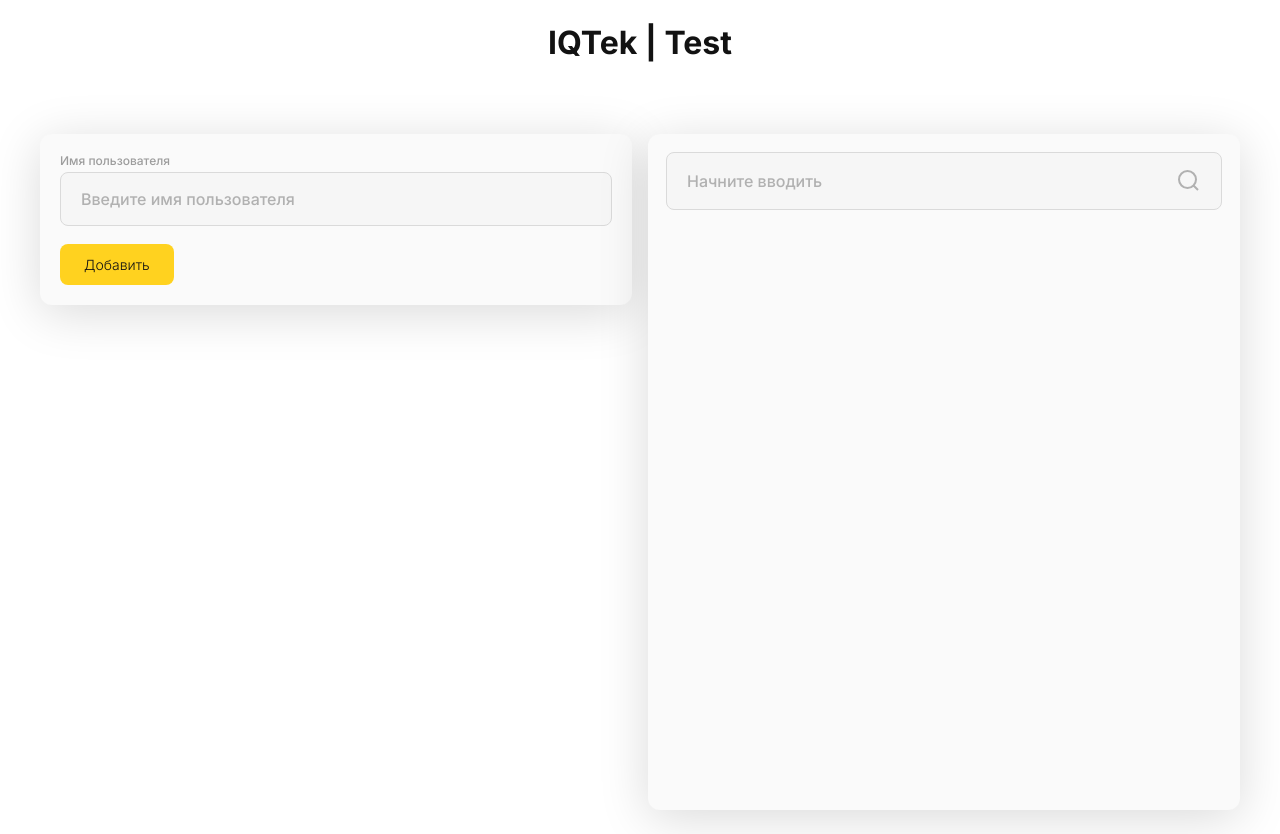
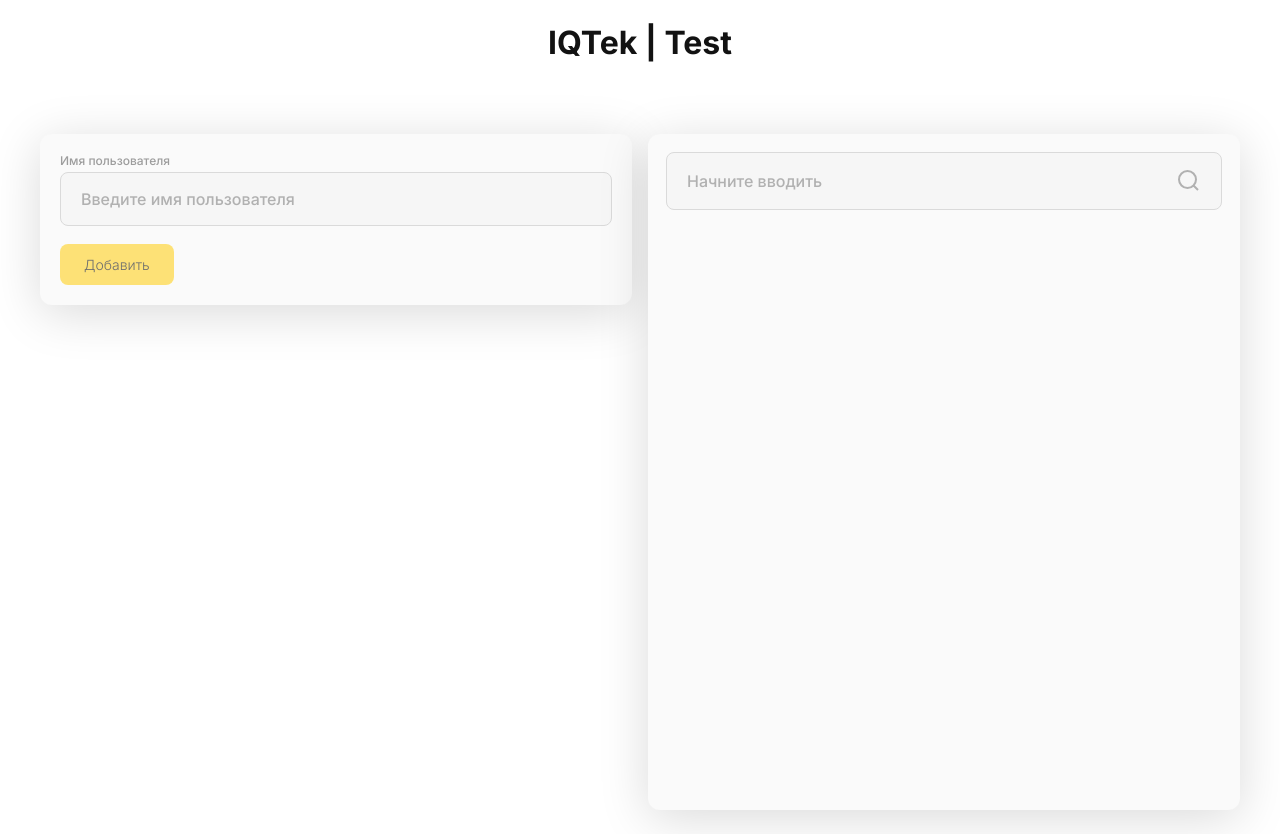
Before and after one commit to sh1kxrv/iqtek-test, a Vue app: page / in a window 1280 px wide. Built offline with nearby package versions, Linux system fonts and the light colour scheme.

Commit message:
fix: empty user's now cannot be added

```diff
--- a/src/components/block/form.vue
+++ b/src/components/block/form.vue
@@ -3,7 +3,7 @@
 import CommonInput from '~/components/common/input.vue'
 import CommonButton from '~/components/common/button.vue'
 
-import { ref, inject, watch, toRef } from 'vue'
+import { ref, inject, watch, toRef, computed } from 'vue'
 export default {
   name: 'BlockForm',
   components: {
@@ -44,12 +44,16 @@
       if (val) username.value = val.name
     })
 
+    const disabledBtn = computed(() => username.value.length > 0)
+
     return {
       username,
 
       addClick,
       saveClick,
       cancelClick,
+
+      disabledBtn,
     }
   },
 }
@@ -62,7 +66,7 @@
       placeholder="Введите имя пользователя"
       label="Имя пользователя" />
     <div class="form__controls" v-if="!isEdit">
-      <common-button @click="addClick"> Добавить </common-button>
+      <common-button :disabled="!disabledBtn" @click="addClick"> Добавить </common-button>
     </div>
     <div class="form__controls" v-else>
       <common-button @click="saveClick"> Сохранить </common-button>
--- a/src/components/common/button.vue
+++ b/src/components/common/button.vue
@@ -21,7 +21,12 @@
   @include font_button;
 
   border-radius: $border-radius-control;
+  &:disabled {
+    cursor: not-allowed;
+    opacity: 0.6;
+  }
 
+  &:not([disabled]) {
     &:hover {
       background-color: $primary-black;
       color: $main-white;
@@ -30,4 +35,5 @@
       opacity: 0.7;
     }
   }
+}
 </style>
```
Lines whose indentation alone changed are shown as unchanged.
